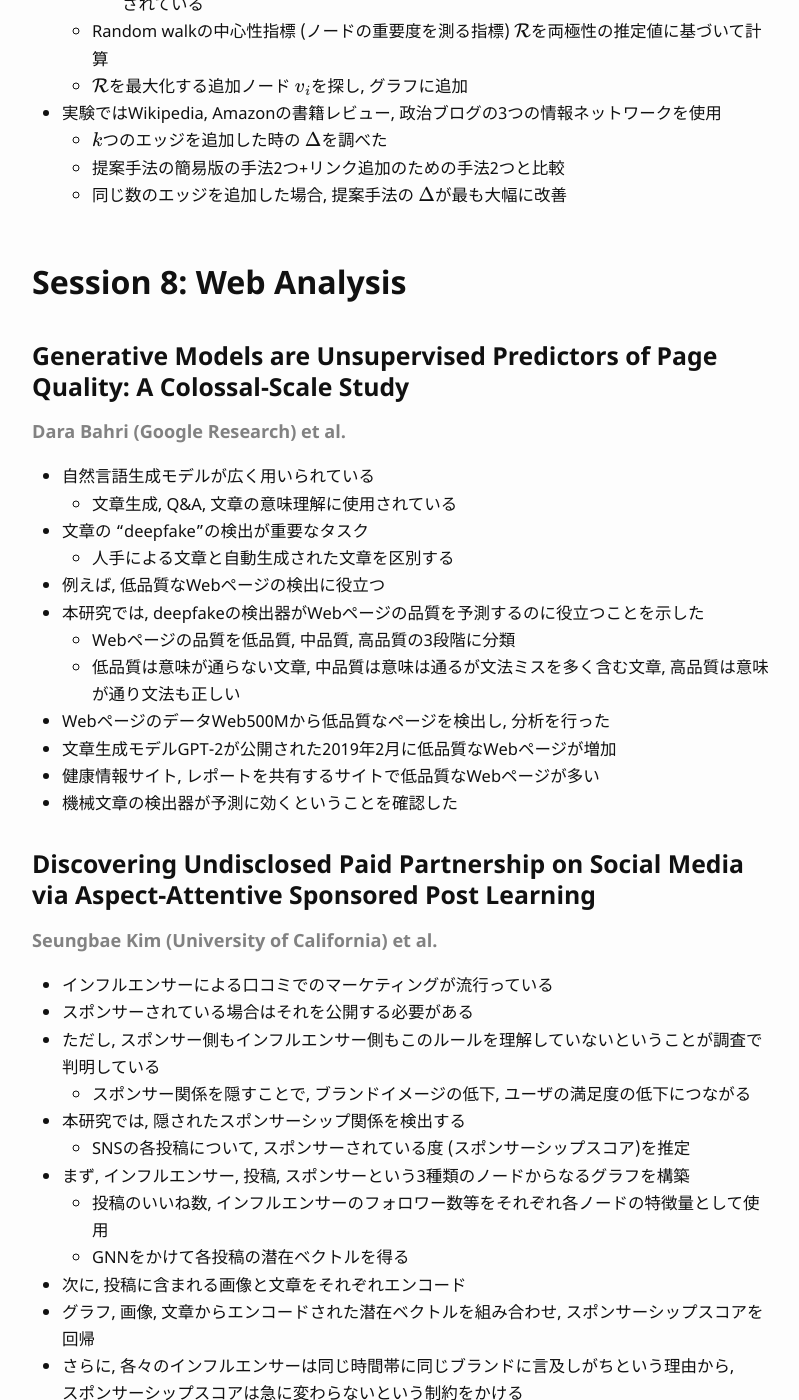
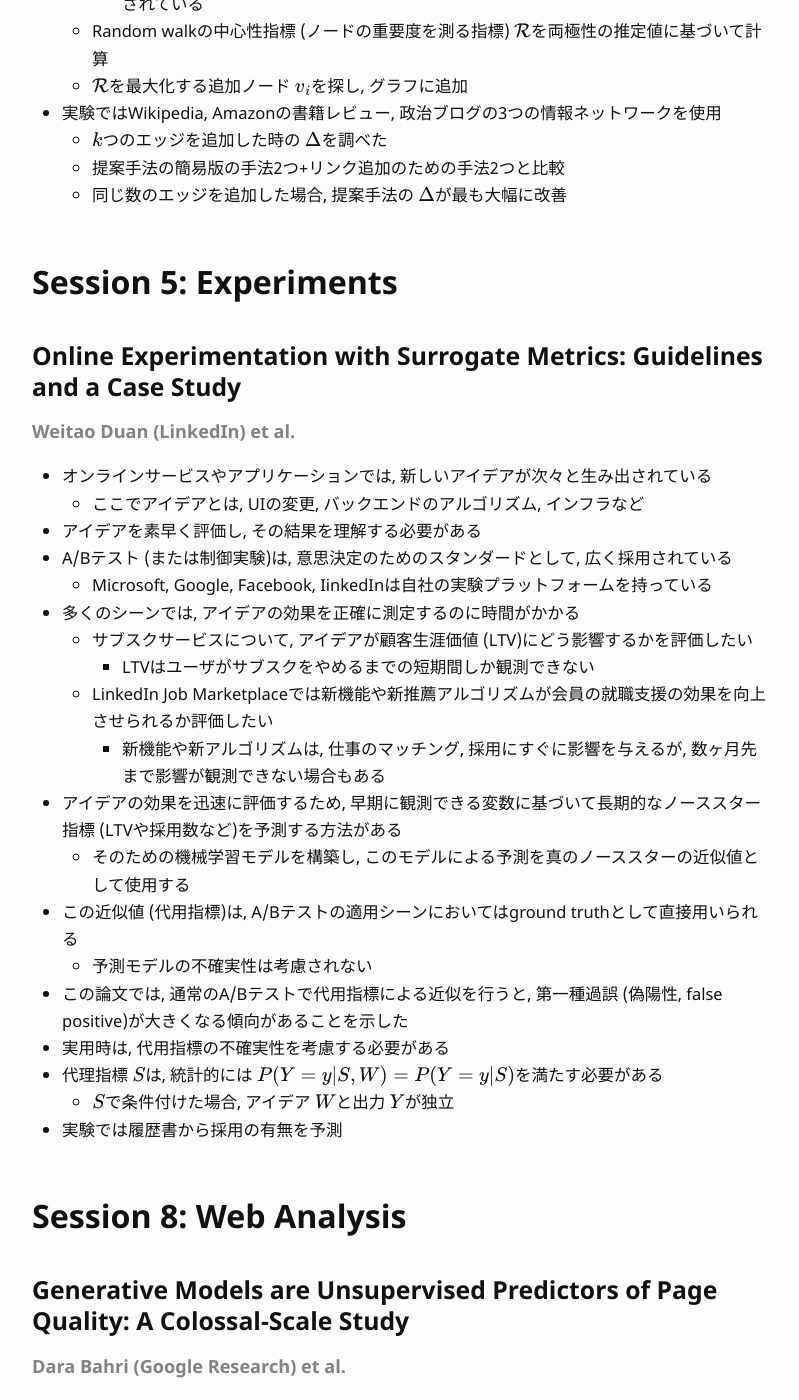
Before and after one commit to mayaaaa/mayaaaa.github.io, a Jekyll site: the page built from _posts/2021-03-08-wsdm-memo.md, in a window 1280 px wide and 1400 px high, scrolled down 9121 px. Shown: the whole window, without its empty margins (238-1037 px from the left). Built offline with Jekyll 4.4.1, drawn with Linux system fonts in a browser that asks for light colours; some web fonts are replaced; formulas are drawn with MathJax 3; some of the changed text lies outside the part shown.

Commit message:
update blog post

```diff
--- a/_posts/2021-03-08-wsdm-memo.md
+++ b/_posts/2021-03-08-wsdm-memo.md
@@ -18,7 +18,7 @@ tags: [WSDM21]
 - 史上2番目の投稿数
 - 112本の採択論文のうち69本がオーラル
 - ベストペーパーのファイナリスト
-  - A/B Testing, Controlled Experiments, Surrogate Metrics
+  - Online Experimentation with Surrogate Metrics: Guidelines and a Case Study
     Weitao Duan, Shan Ba, Chunzhe Zhang (LinkedIn Corporation)
    [PDF](https://dl.acm.org/doi/pdf/10.1145/3437963.3441737)
   - RePBubLik: Reducing Polarized Bubble Radius with Link Insertions
@@ -302,6 +302,29 @@ tags: [WSDM21]
   - 提案手法の簡易版の手法2つ+リンク追加のための手法2つと比較
   - 同じ数のエッジを追加した場合, 提案手法の $$\Delta$$が最も大幅に改善
 
+
+## Session 5: Experiments
+### Online Experimentation with Surrogate Metrics: Guidelines and a Case Study
+#### Weitao Duan (LinkedIn) et al.
+- オンラインサービスやアプリケーションでは, 新しいアイデアが次々と生み出されている
+  - ここでアイデアとは, UIの変更, バックエンドのアルゴリズム, インフラなど
+- アイデアを素早く評価し, その結果を理解する必要がある
+- A/Bテスト (または制御実験)は, 意思決定のためのスタンダードとして, 広く採用されている
+  - Microsoft, Google, Facebook, IinkedInは自社の実験プラットフォームを持っている
+- 多くのシーンでは, アイデアの効果を正確に測定するのに時間がかかる
+  - サブスクサービスについて, アイデアが顧客生涯価値 (LTV)にどう影響するかを評価したい
+    - LTVはユーザがサブスクをやめるまでの短期間しか観測できない
+  - LinkedIn Job Marketplaceでは新機能や新推薦アルゴリズムが会員の就職支援の効果を向上させられるか評価したい
+    - 新機能や新アルゴリズムは, 仕事のマッチング, 採用にすぐに影響を与えるが, 数ヶ月先まで影響が観測できない場合もある
+- アイデアの効果を迅速に評価するため, 早期に観測できる変数に基づいて長期的なノーススター指標 (LTVや採用数など)を予測する方法がある
+  - そのための機械学習モデルを構築し, このモデルによる予測を真のノーススターの近似値として使用する
+- この近似値 (代用指標)は, A/Bテストの適用シーンにおいてはground truthとして直接用いられる
+  - 予測モデルの不確実性は考慮されない
+- この論文では, 通常のA/Bテストで代用指標による近似を行うと, 第一種過誤 (偽陽性, false positive)が大きくなる傾向があることを示した
+- 実用時は, 代用指標の不確実性を考慮する必要がある
+- 代理指標 $$S$$は, 統計的には $$P(Y=y\vert S,W)=P(Y=y\vert S)$$を満たす必要がある
+  - $$S$$で条件付けた場合, アイデア $$W$$と出力 $$Y$$が独立
+- 実験では履歴書から採用の有無を予測
 
 
 ## Session 8: Web Analysis
```
Also changed, not shown: _posts/2021-03-27-towards-physics-informed.md (added, +61 -0 lines), _posts/2021-04-24-ganspace-discovering.md (added, +59 -0 lines), 1 other file.
